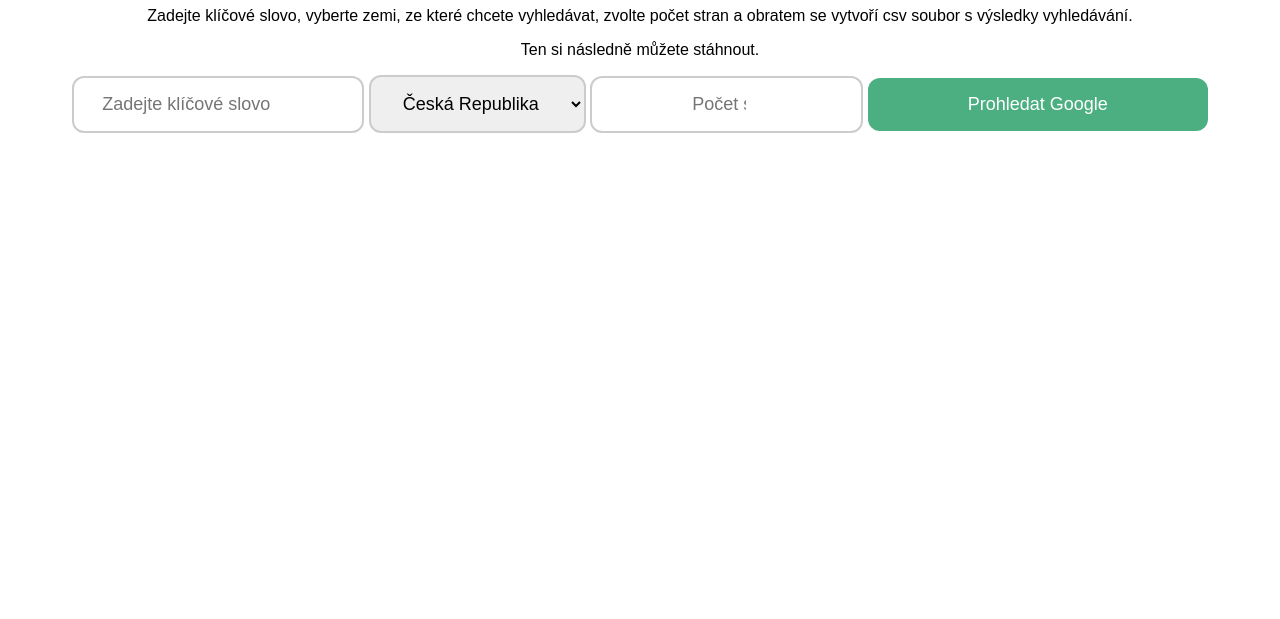
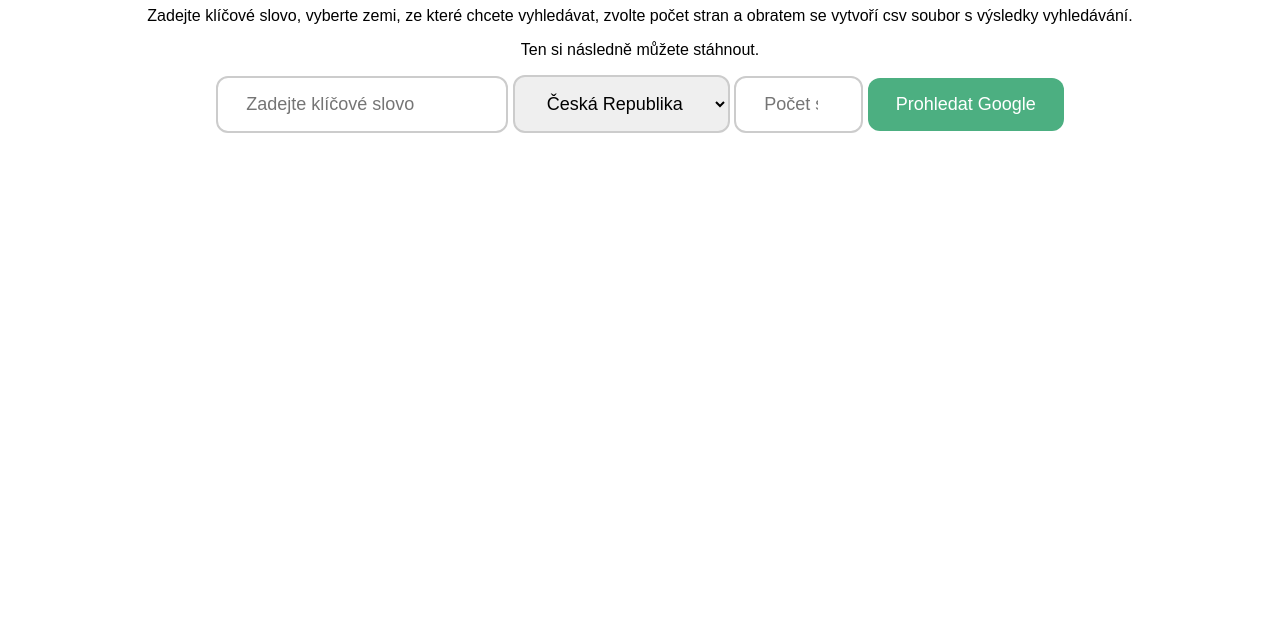
Before and after one commit to rmnhrk/romans-website, a plain HTML site: page index.html in a window 1280 px wide. Shown: the part 181-800 px from the top of the page. Drawn offline with Linux system fonts and the light colour scheme.

Commit message:
Update style.css

```diff
--- a/style.css
+++ b/style.css
@@ -32,8 +32,3 @@ button {
 button:hover {
   background-color: #45a049;
 }
-
-#pageCount,
-button {
-  padding: 16px 100px !important;
-}
```
